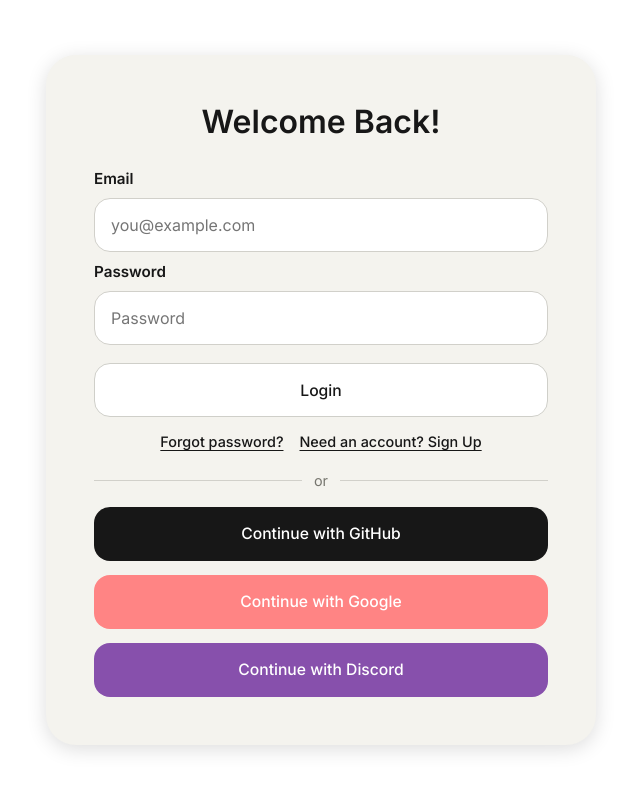
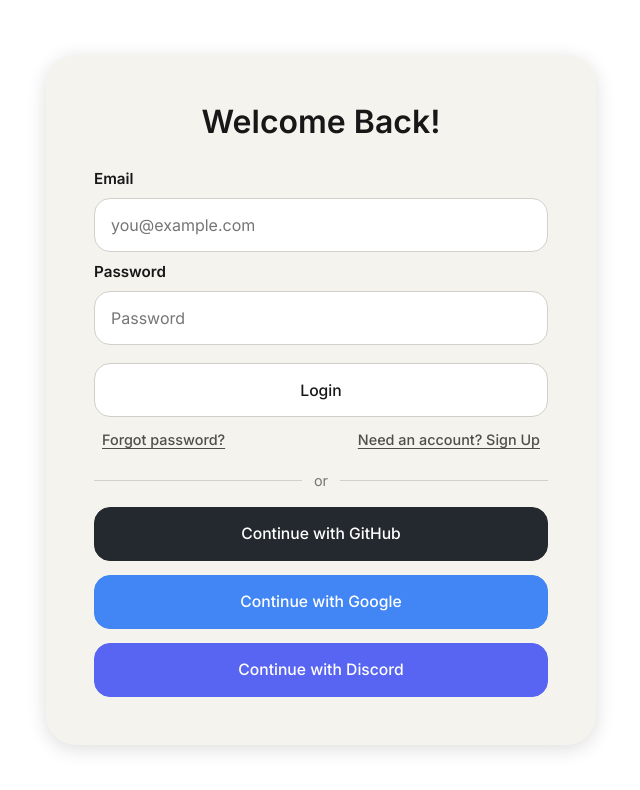
Before and after one commit to EverettM12/test-project, a React (Vite) app: page / in a window 1280 px wide. Shown: the top 790 px of the page, without its empty margins (319-959 px from the left). Built offline with nearby package versions, Linux system fonts and the light colour scheme.

Commit message:
refine auth button colors and extras layout

```diff
--- a/src/styling/Auth.css
+++ b/src/styling/Auth.css
@@ -49,8 +49,8 @@
   border-color: #8f8e88;
 }
 
-.auth-primary,
-.auth-github {
+.auth-company-button,
+.auth-primary {
   width: 100%;
 }
 
@@ -58,22 +58,40 @@
   margin-top: 8px;
 }
 
+.auth-company-button {
+  border-width: 1.5px;
+  border-style: solid;
+  color: #ffffff;
+}
+
 .auth-github {
-  background-color: #171717;
-  color: #ffffff;
-  border: none;
+  background-color: #24292f;
+  border-color: #24292f;
+}
+
+.auth-github:hover:not(:disabled) {
+  background-color: #1f2328;
+  border-color: #1f2328;
 }
 
 .auth-google {
-  background-color: rgb(255, 132, 132);
-  color: #ffffff;
-  border: none;
+  background-color: #4285f4;
+  border-color: #4285f4;
+}
+
+.auth-google:hover:not(:disabled) {
+  background-color: #357ae8;
+  border-color: #357ae8;
 }
 
 .auth-discord {
-  background-color: rgb(135, 80, 172);
-  color: #ffffff;
-  border: none;
+  background-color: #5865f2;
+  border-color: #5865f2;
+}
+
+.auth-discord:hover:not(:disabled) {
+  background-color: #4752c4;
+  border-color: #4752c4;
 }
 
 .auth-link-button {
@@ -83,6 +101,7 @@
   border: 0;
   background: transparent;
   box-shadow: none;
+  color: #4f4e49;
   font-size: 0.9rem;
   text-decoration: underline;
   text-underline-offset: 3px;
@@ -91,6 +110,7 @@
 .auth-link-button:hover:not(:disabled) {
   background: transparent;
   box-shadow: none;
+  color: #171717;
   transform: none;
 }
 
@@ -137,6 +157,16 @@
 
 .extras-above-all {
   display: flex;
-  justify-content: center;
+  justify-content: space-between;
   align-items: center;
+  width: 100%;
+  gap: 16px;
+  margin: -2px 0 2px;
 }
+
+@media (max-width: 520px) {
+  .extras-above-all {
+    flex-direction: column;
+    gap: 4px;
+  }
+}
```
